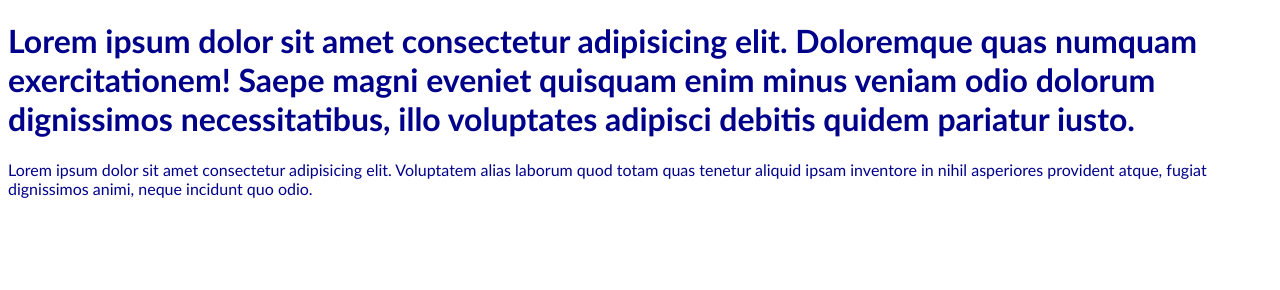
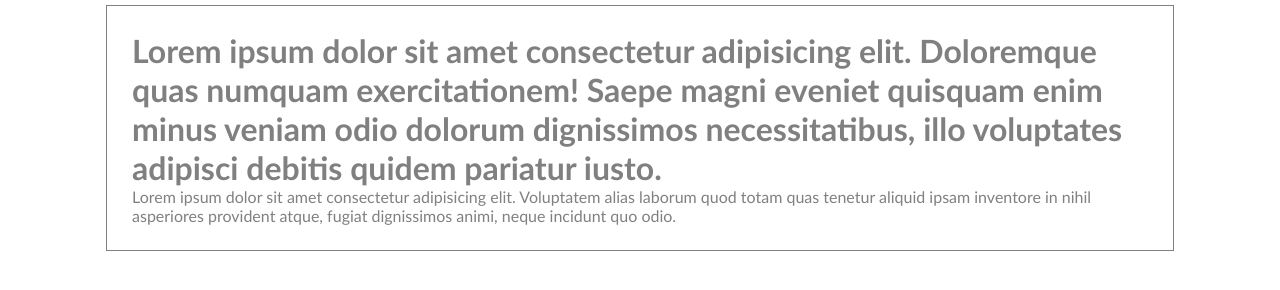
Before and after one commit to gioabril/gioblog, a plain HTML site: page index.html in a window 1280 px wide. Drawn offline with Linux system fonts and the light colour scheme.

Commit message:
Agregué estilo al texto

```diff
--- a/css/estilos.css
+++ b/css/estilos.css
@@ -1,5 +1,16 @@
 body{
     text-align: left;
-    color: darkblue;
+    color: gray;
+    padding: 5px;
     font-family: 'Gill Sans', 'Gill Sans MT', Calibri, 'Trebuchet MS', sans-serif;
 }
+*{
+    margin: 0;
+    padding: 0;
+}
+#container{
+    width: 80%;
+    border: solid gray 1px;
+    padding: 25px;
+    margin: 0 auto;
+}
--- a/index.html
+++ b/index.html
@@ -8,8 +8,10 @@
     <link rel="stylesheet" href="/css/estilos.css">
 </head>
 <body>
-    <h1>Lorem ipsum dolor sit amet consectetur adipisicing elit. Doloremque quas numquam exercitationem! Saepe magni eveniet quisquam enim minus veniam odio dolorum dignissimos necessitatibus, illo voluptates adipisci debitis quidem pariatur iusto.</h1>
-    <p>Lorem ipsum dolor sit amet consectetur adipisicing elit. Voluptatem alias laborum quod totam quas tenetur aliquid ipsam inventore in nihil asperiores provident atque, fugiat dignissimos animi, neque incidunt quo odio.</p>
+    <div id="container">
+        <h1>Lorem ipsum dolor sit amet consectetur adipisicing elit. Doloremque quas numquam exercitationem! Saepe magni eveniet quisquam enim minus veniam odio dolorum dignissimos necessitatibus, illo voluptates adipisci debitis quidem pariatur iusto.</h1>
+        <p>Lorem ipsum dolor sit amet consectetur adipisicing elit. Voluptatem alias laborum quod totam quas tenetur aliquid ipsam inventore in nihil asperiores provident atque, fugiat dignissimos animi, neque incidunt quo odio.</p>
+    </div>
 
 </body>
 </html>
```
